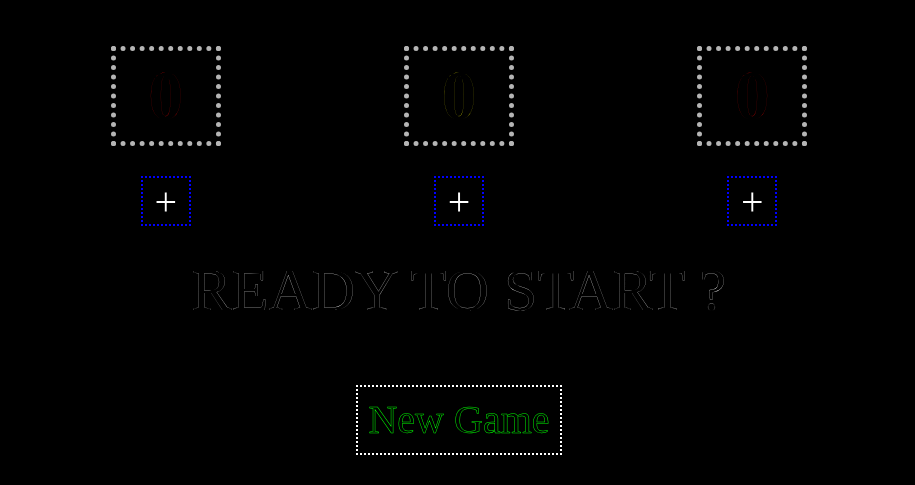
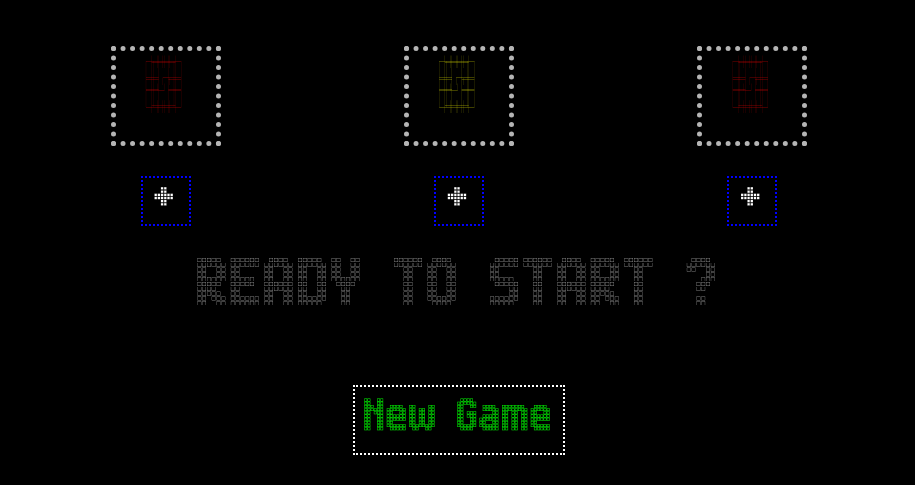
Before and after one commit to midhundas27/BasketScore, a website built with Vite: page index.html in a window 1280 px wide. Shown: the part 706-1191 px from the top of the page, without its empty margins (181-1096 px from the left). Built offline with nearby package versions, Linux system fonts and the light colour scheme; files whose address does not match are found by name.

Commit message:
Update index.css

```diff
--- a/index.css
+++ b/index.css
@@ -4,7 +4,7 @@ body {
 }
 @font-face{
     font-family: digi-font;
-    src: url(digifont1.ttf);
+    src: url(images/digifont1.ttf);
 }
 .box{
     width: 100%;
```
